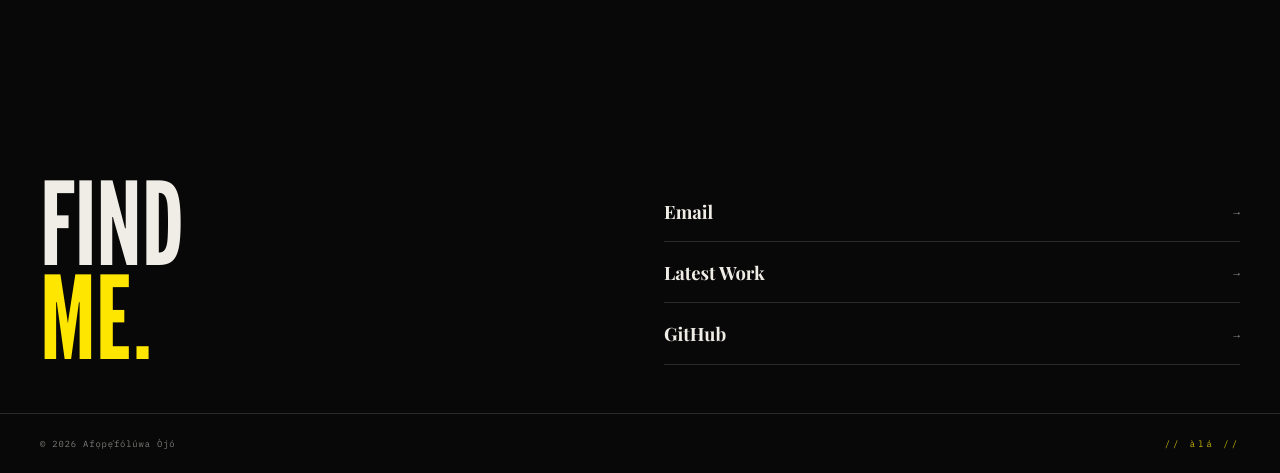
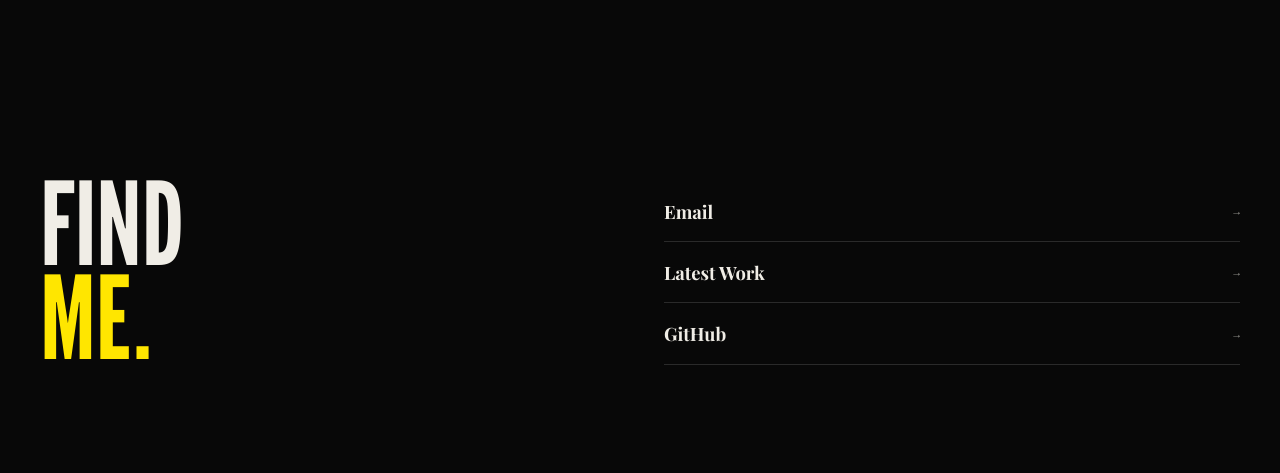
Before and after one commit to afope/afope, a website: page index.html in a window 1280 px wide. Shown: the part 3519-3992 px from the top of the page. After the commit the page ends 3932 px from the top, so only its background shows below. Drawn offline with nearby package versions, Linux system fonts and the light colour scheme; a web font is replaced by a local one.

Commit message:
End the page at "Find me": remove the copyright bar
Co-Authored-By: Claude Opus 5.5 <noreply@anthropic.com>
Claude-Session: https://claude.ai/code/session_01Qu3bY3y2FBLsFQeeGwddpM

```diff
--- a/index.html
+++ b/index.html
@@ -419,20 +419,6 @@ footer {
   opacity: .6; transition: opacity .3s, color .3s;
 }
 .fl:hover .fl-arr { opacity: 1; color: var(--yellow); }
-.footer-bot {
-  border-top: 1px solid var(--mid);
-  padding: 1.5rem 2.5rem;
-  display: flex; justify-content: space-between; align-items: center;
-}
-.footer-copy {
-  font-family: 'IBM Plex Mono', monospace;
-  font-size: .55rem; color: var(--white); opacity: .5; letter-spacing: .1em;
-}
-.footer-ala {
-  font-family: 'IBM Plex Mono', monospace;
-  font-size: .55rem; color: var(--yellow); letter-spacing: .35em; opacity: .8;
-}
-
 /* ─── ANIMATIONS ─── */
 @keyframes drawDown {
   from { transform: scaleY(0); }
@@ -795,11 +781,6 @@ footer {
     </div>
   </div>
 </footer>
-<div class="footer-bot">
-  <span class="footer-copy">© 2026 Afọpẹ́fólúwa Òjó</span>
-  <span class="footer-ala">// àlá //</span>
-</div>
-
 </main>
 
 <script>
```
